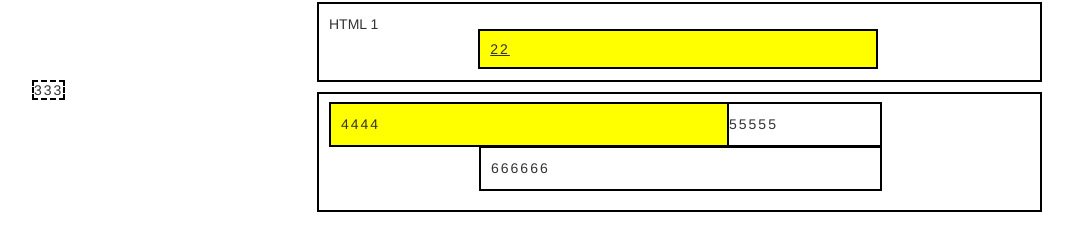
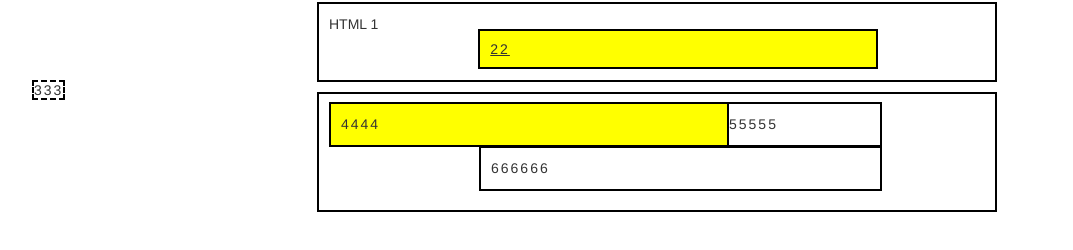
Before and after one commit to muneerulhudha/muneerulhudha.github.io, a plain HTML site: page qn2.html in a window 1280 px wide. Shown: the whole page, without its empty margins (53-1126 px from the left). Drawn offline with Linux system fonts and the light colour scheme.

Commit message:
Qn2 fixes

```diff
--- a/qn2.html
+++ b/qn2.html
@@ -13,13 +13,13 @@
 			</div>
 		</div>
 		<div class="col-md-9">
-			<div style="margin-top: 2px; margin-right: 100px; padding: 10px; height: 80px; border: 2px solid black;">
+			<div style="margin-top: 2px; width: 680px; padding: 10px; height: 80px; border: 2px solid black;">
 				<div style="float: left;"> HTML 1 </div>
 				<div style="float: left; border: 2px solid black; margin-top: 15px; margin-bottom: 10px; margin-left: 100px; background: yellow; width: 400px; height: 40px; padding-left:10px; padding-top: 8px; text-decoration: underline; letter-spacing: 2px;">
 					<span>22</span>
 				</div>
 			</div>
-			<div style="padding-left: 10px; padding-top: 8px; margin-top: 10px; margin-right: 100px; height: 120px; border: 2px solid black;">
+			<div style="padding-left: 10px; padding-top: 8px; margin-top: 10px;width:680px; height: 120px; border: 2px solid black;">
 				<div>
 					<div style="float: left; width: 400px; background: yellow; border: 2px solid black; height: 45px; padding-left: 10px; padding-top: 10px; letter-spacing: 2px;">
 					4444
```
